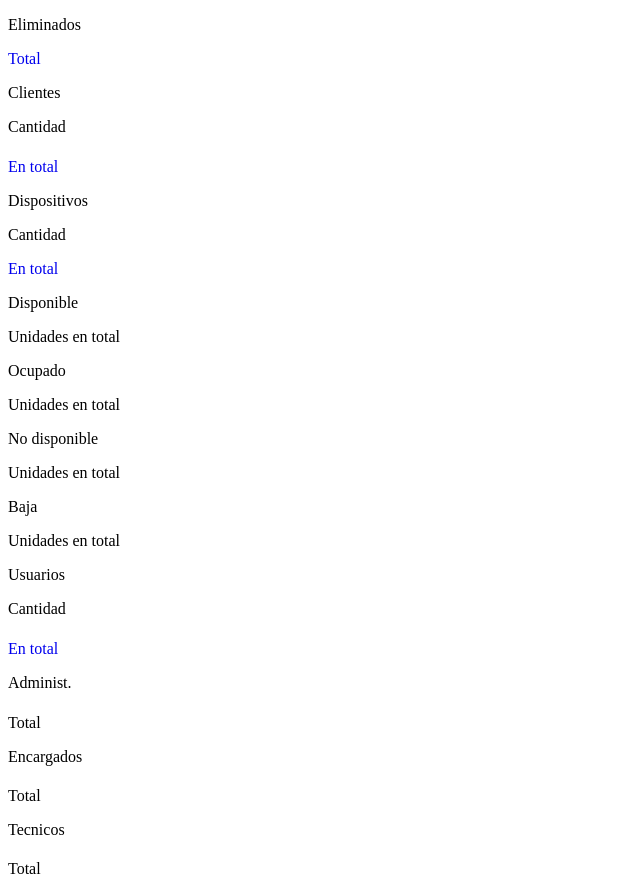
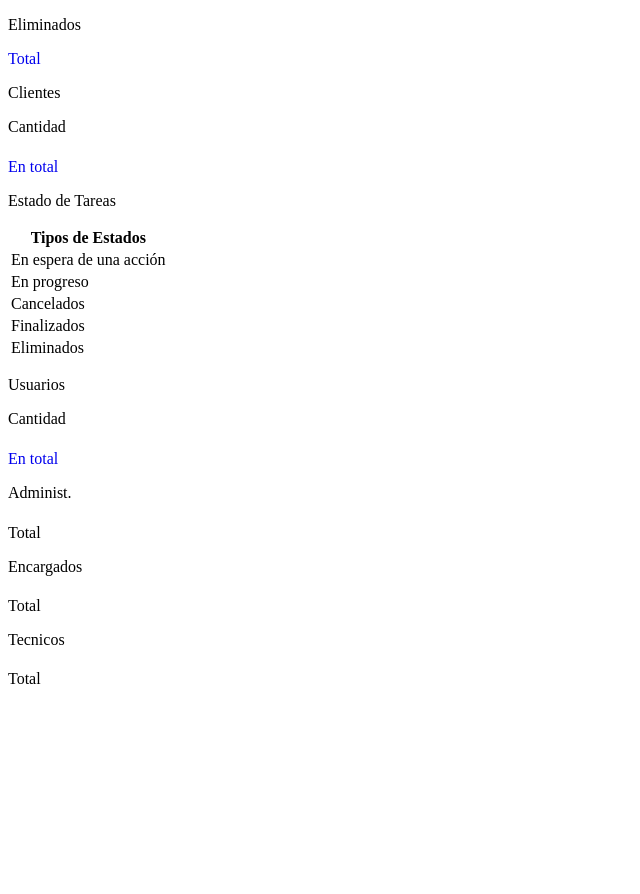
Before and after one commit to Lucatejada/trabajo, a PHP site: page /views/admin/estadisticas/inicio.php in a window 1280 px wide. Shown: the part 400-1294 px from the top of the page, without its empty margins (0-640 px from the left). After the commit the page ends 1084 px from the top, so only its background shows below. Run offline with PHP 8.4, Linux system fonts and the light colour scheme; the template is opened without the code that fills it, so the values that code supplies are empty.

Commit message:
cambiosCasa

```diff
--- a/controller/EstadisticasController.php
+++ b/controller/EstadisticasController.php
@@ -21,6 +21,10 @@ class EstadisticasController
 
         $cantClientes = $estModel->contarClientesM();
 
+        // Estados
+
+        $cantEstados = $estModel->contarEstadosM();
+
         if ($_SESSION['rol'] != 1) {
 
             // $registroSalud = $estModel->contarUsuariosSalud();
--- a/views/admin/estadisticas/inicio.php
+++ b/views/admin/estadisticas/inicio.php
@@ -189,77 +189,38 @@
 
                 <div class="border rounded px-4 pt-3 pb-3">
 
-                <p class="fs-6">Dispositivos</p>
+                    <p class="fs-6">Estado de Tareas</p>
 
-                <div class="row mb-3 justify-content-center">
-                    <div class="col-lg-6">
-                        <div class="card border-info mb-3">
-                            <div class="card-header">Cantidad</div>
-                            <a class="text-info" href="index.php?c=MovilidadController&a=index">
-                                <div class="card-body">
-                                    <!-- <h5 class="card-title fs-2"><?= $cantMovilidades ?></h5> -->
-                                    <p class="card-text">En total</p>
-                                </div>
-                            </a>
-                        </div>
-                    </div>
+
+                    <div class="table-responsive-lg overflow-auto pt-1" style="max-height: 285px;">
+                        <table class="table table-striped table-hover" id="tablaDinamica">
+                            <thead>
+                                <tr class="text-center">
+                                    <th scope="col">Tipos de Estados</th>
+                                </tr>
+                            </thead>
+                            <tbody class="text-center">
+                                <tr>
+                                    <td class="bg-secondary text-white"> En espera de una acción </td>
+                                </tr>
+                                <tr>
+                                    <td class="bg-primary text-dark"> En progreso </td>
+                                </tr>
+                                <tr>
+                                    <td class="bg-danger text-white"> Cancelados </td>
+                                </tr>
+                                <tr>
+                                    <td class="bg-success text-white"> Finalizados </td>
+                                </tr>
+                                <tr>
+                                    <td class="bg-warning text-dark"> Eliminados </td>
+                                </tr>
+
+                            </tbody>
+                        </table>
                     </div>
 
-                <div class="row justify-content-evenly">
 
-                    <div class="col-auto">
-
-                        <div class="card border-success mb-3">
-                            <div class="card-header">Disponible</div>
-                            <div class="card-body">
-                                <!-- <h4 class="card-title fs-2"><?= $cantMovDisponibles ?></h4> -->
-                                <p class="card-text">Unidades en total</p>
-                            </div>
-                        </div>
-
-                    </div>
-
-                    <div class="col-auto">
-
-                        <div class="card border-danger mb-3">
-                            <div class="card-header">Ocupado</div>
-                            <div class="card-body">
-                                <!-- <h4 class="card-title fs-2"><?= $cantMovOcupadas ?></h4> -->
-                                <p class="card-text">Unidades en total</p>
-                            </div>
-                        </div>
-
-                    </div>
-
-                </div>
-
-                <div class="row justify-content-evenly">
-
-                    <div class="col-auto">
-
-                        <div class="card border-secondary mb-3">
-                            <div class="card-header">No disponible</div>
-                            <div class="card-body">
-                                <!-- <h4 class="card-title fs-2"><?= $cantMovNoDisponibles ?></h4> -->
-                                <p class="card-text">Unidades en total</p>
-                            </div>
-                        </div>
-
-                    </div>
-
-                    <div class="col-auto">
-
-                        <div class="card border-warning mb-3">
-                            <div class="card-header">Baja</div>
-                            <div class="card-body">
-                                <!-- <h4 class="card-title fs-2"><?= $cantMovBajas ?></h4> -->
-                                <p class="card-text">Unidades en total</p>
-                            </div>
-                        </div>
-
-                    </div>
-
-                </div>
 
                 </div>
 
```
Also changed, not shown: model/EstadisticasModel.php (+17 -2 lines). Lines whose indentation alone changed are shown as unchanged.
